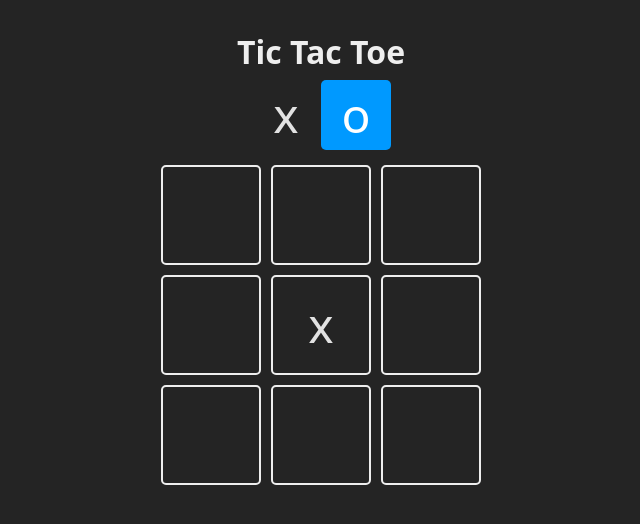
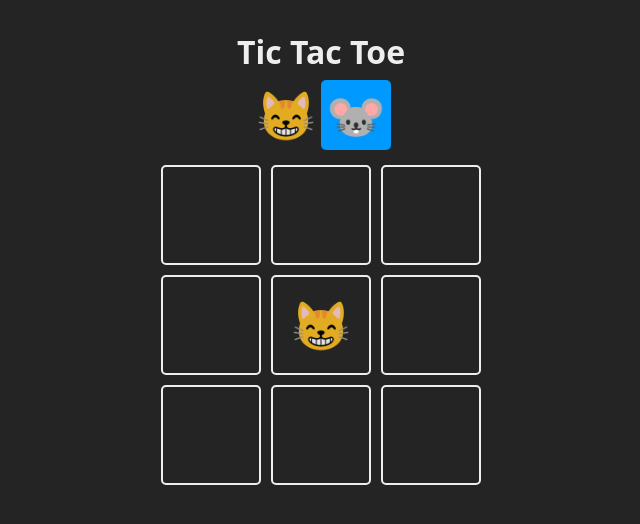
Before and after one commit to sbrn-9/tic-tac-toe_Course, a React (Vite) app in the folder 02-Tic-tac-toe/: page / in a window 1280 px wide. Both pictures are taken after a click on the element 640 px from the left and 325 px from the top of the page. Shown: the top 524 px of the page, without its empty margins (319-959 px from the left). Built offline with nearby package versions, Linux system fonts and the light colour scheme.

Commit message:
Componetización del código

```diff
--- a/02-Tic-tac-toe/src/App.jsx
+++ b/02-Tic-tac-toe/src/App.jsx
@@ -1,38 +1,7 @@
 import { useState } from 'react'
-
-
-const TURN = {
-  X: 'x',
-  O: 'o',
-}
-
-const Square = ({children, isSelected, updateBoard, index}) => {
-
-  const className = `square ${isSelected ? 'is-selected' : ''}`
-
-  const handleClick = () => {
-    updateBoard(index)
-  }
-
-  return(
-    <div onClick={handleClick} className={className}>
-    {children}
-    </div>
-
-  )
-}
-
-const WINER_COMBOS = [
-    [0, 1, 2],
-    [3, 4, 5],
-    [6, 7, 8],
-    [0, 3, 6],
-    [1, 4, 7],
-    [2, 5, 8],
-    [0, 4, 8],
-    [2, 4, 6],
-
-  ]
+import Square from './components/Square'
+import { TURN, WINNER_COMBOS } from './const/Const'
+import WinnerSection from './components/WinnerSection'
 
 // Componente principal de la aplicación
 
@@ -46,7 +15,7 @@ export default  function App() {
 
   // Función para verificar si hay un ganador
   const checkWinner = (newBoard) => {
-    for (const combo of WINER_COMBOS) {
+    for (const combo of WINNER_COMBOS) {
       const [a, b, c] = combo
       // Verifica si los cuadrados a, b y c tienen el mismo valor y no son nulos
       if (newBoard[a] && newBoard[a] === newBoard[b] && newBoard[a] === newBoard[c]) {
@@ -117,35 +86,12 @@ export default  function App() {
           }
         </section>
 
-        {
-          winner !== null && (
-            <section className="winner">
-              <div className="text">
-                <h2>
-                  {
-                    winner === false
-                      ? 'Empate'
-                      : `Ganó: ${winner.toUpperCase()}`
-                  }
-                </h2>
-
-                <header className="win">
-                  {winner && <Square>{winner}</Square>}
-                </header>
-
-                <footer>
-                  <button onClick={() => {
-                    setBoard(Array(9).fill(null))
-                    setTurn(TURN.X)
-                    setWinner(null)
-                  }}>
-                    Empezar de nuevo
-                  </button>
-                </footer>
-              </div>
-            </section>
-          )
-        }
+        <WinnerSection
+          winner={winner}
+          setBoard={setBoard}
+          setTurn={setTurn}
+          setWinner={setWinner}
+        />
 
       </main>
 
--- /dev/null
+++ b/02-Tic-tac-toe/src/components/Square.jsx
@@ -0,0 +1,15 @@
+export default function Square({children, isSelected, updateBoard, index}) {
+
+  const className = `square ${isSelected ? 'is-selected' : ''}`
+
+  const handleClick = () => {
+    updateBoard(index)
+  }
+
+  return(
+    <div onClick={handleClick} className={className}>
+    {children}
+    </div>
+
+  )
+}
--- /dev/null
+++ b/02-Tic-tac-toe/src/components/WinnerSection.jsx
@@ -0,0 +1,35 @@
+import Square from './Square'
+import {TURN} from '../const/Const'
+
+export default function WinnerSection( {winner, setBoard, setTurn, setWinner} ) {
+   if(winner === null) return null // Si no hay ganador, no se muestra nada
+
+   return (
+
+            <section className="winner">
+              <div className="text">
+                <h2>
+                  {
+                    winner === false
+                      ? 'Empate'
+                      : `Ganó:`
+                  }
+                </h2>
+
+                <header className="win">
+                  {winner && <Square>{winner}</Square>}
+                </header>
+
+                <footer>
+                  <button onClick={() => {
+                    setBoard(Array(9).fill(null))
+                    setTurn(TURN.X)
+                    setWinner(null)
+                  }}>
+                    Empezar de nuevo
+                  </button>
+                </footer>
+              </div>
+            </section>
+    )
+}
--- /dev/null
+++ b/02-Tic-tac-toe/src/const/Const.js
@@ -0,0 +1,17 @@
+export const TURN = {
+  X: '😸',
+  O: '🐭',
+}
+
+
+export const WINNER_COMBOS = [
+    [0, 1, 2],
+    [3, 4, 5],
+    [6, 7, 8],
+    [0, 3, 6],
+    [1, 4, 7],
+    [2, 5, 8],
+    [0, 4, 8],
+    [2, 4, 6],
+
+  ]
```
